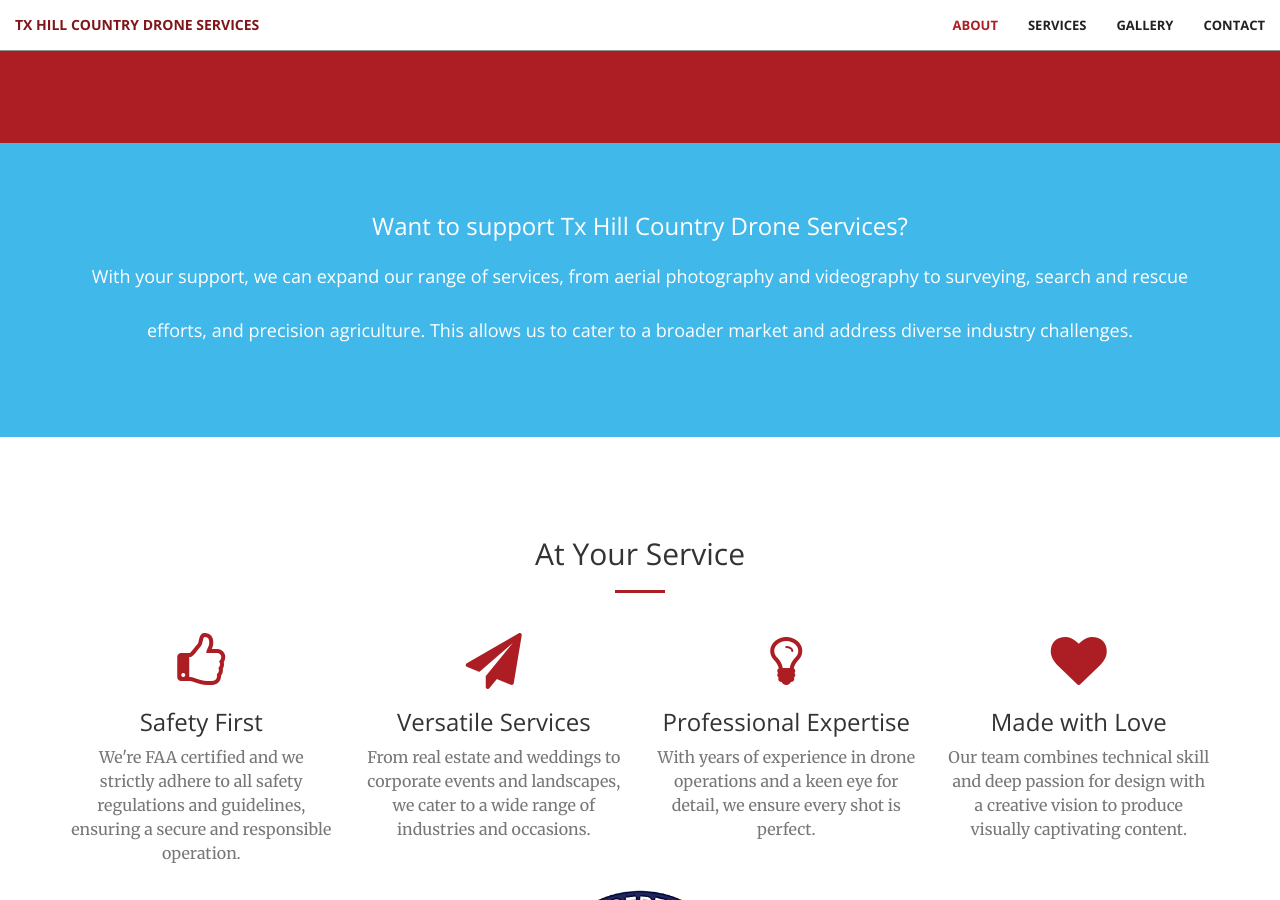
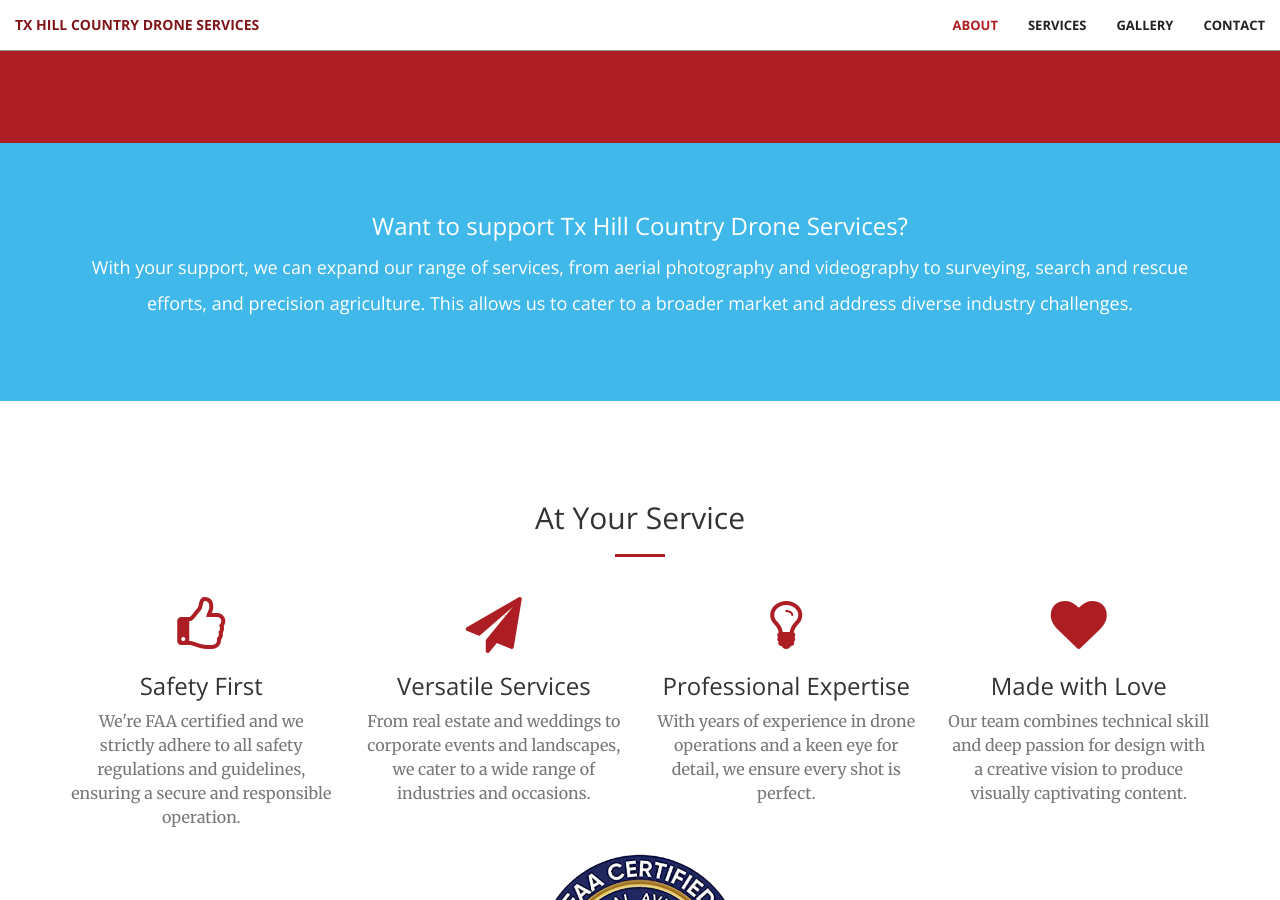
Before and after one commit to thcdroneservices/thcdroneservices.github.io, a Jekyll site: the page built from index.html, in a window 1280 px wide and 900 px high, scrolled down 1716 px. Built offline with Jekyll 4.4.1, drawn with Linux system fonts in a browser that asks for light colours.

Commit message:
update "support" section

```diff
--- a/_sass/_base.scss
+++ b/_sass/_base.scss
@@ -302,7 +302,7 @@
         margin: 0 auto 20px;
     }
     h4 {
-        line-height: 3.0;
+        line-height: 2.0;
     }
 }
 
```
